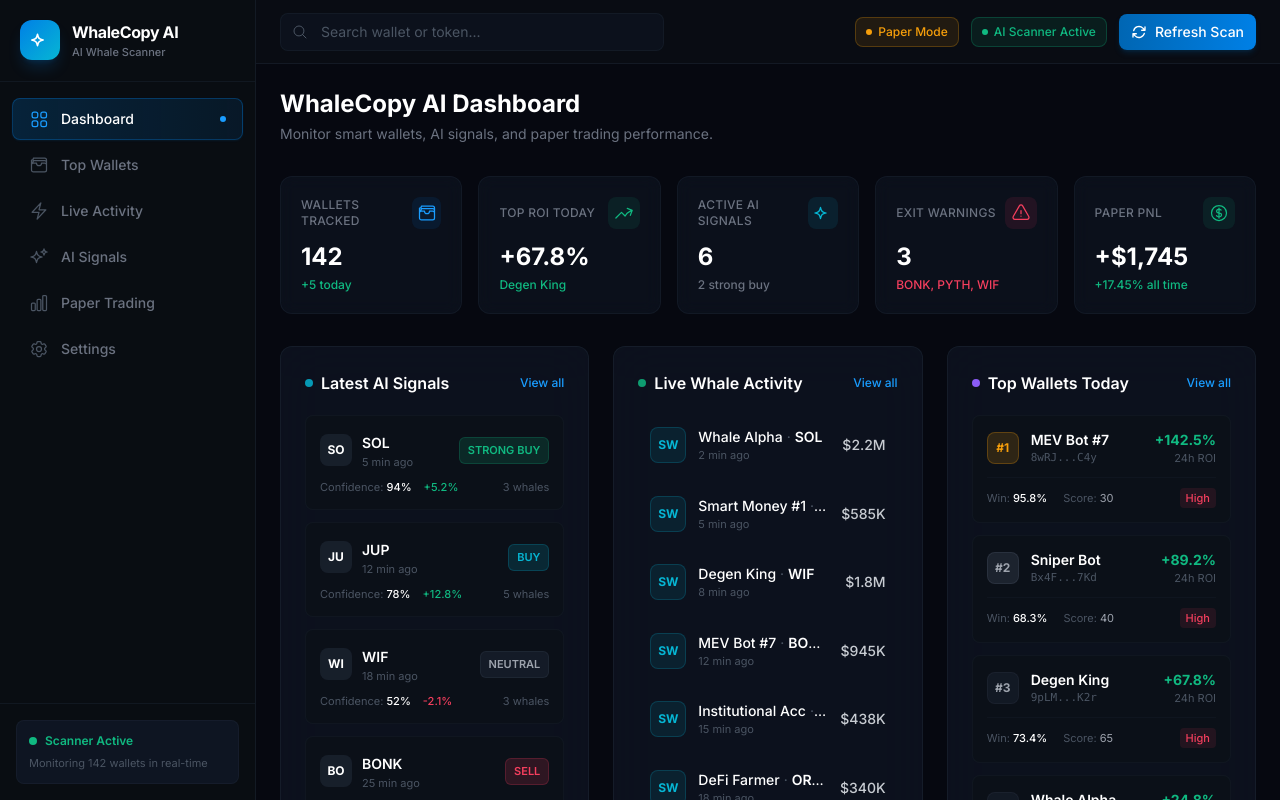
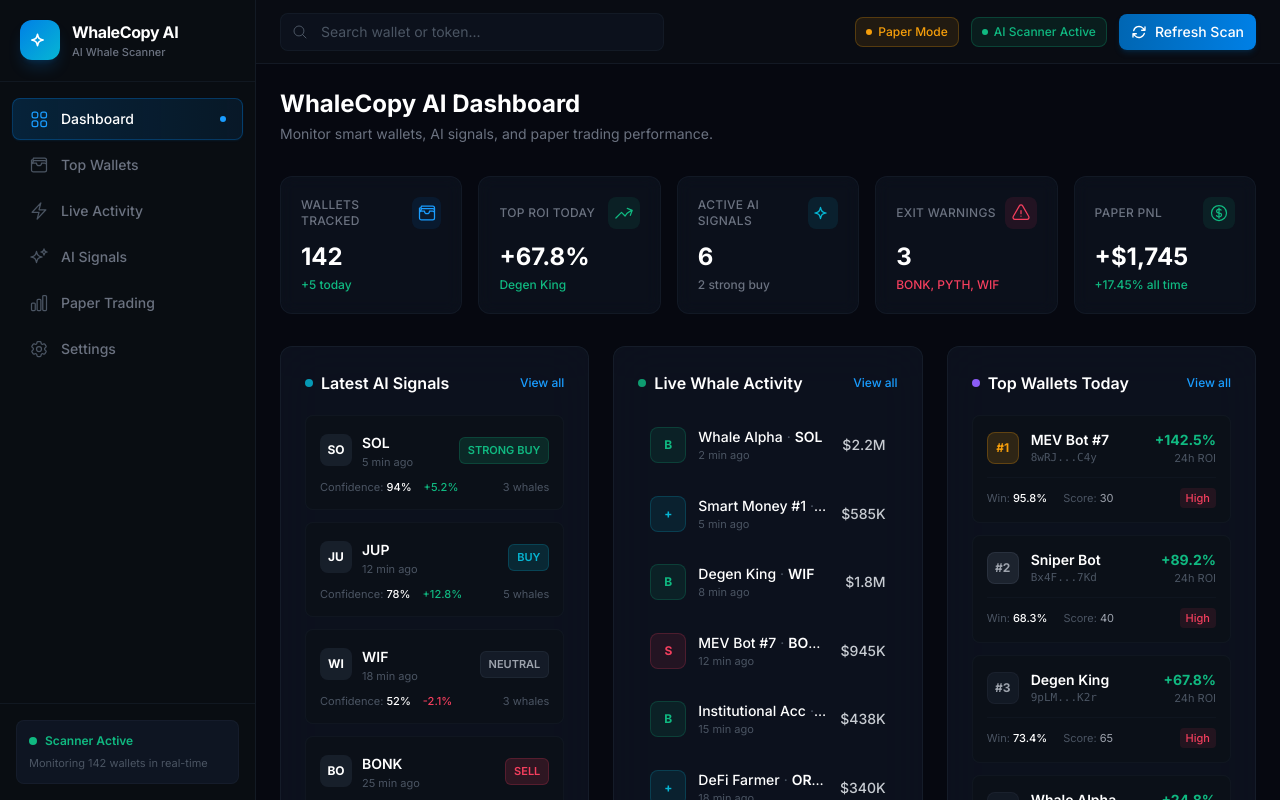
Before and after one commit to LoOp575/Whale-act, a Next.js app: page /dashboard in a window 1280 px wide. Shown: the top 800 px of the page. Built offline with nearby package versions, Linux system fonts and the light colour scheme.

Commit message:
fix: update Dashboard to use new activity action types (bought/sold/added/warning)

```diff
--- a/src/app/dashboard/page.tsx
+++ b/src/app/dashboard/page.tsx
@@ -185,18 +185,18 @@ export default function DashboardPage() {
               >
                 {/* Action badge */}
                 <div className={`w-9 h-9 rounded-lg flex items-center justify-center flex-shrink-0 ${
-                  activity.action === "BUY"
+                  activity.action === "bought"
                     ? "bg-accent-emerald/10 border border-accent-emerald/20"
-                    : activity.action === "SELL"
+                    : activity.action === "sold" || activity.action === "warning"
                     ? "bg-accent-rose/10 border border-accent-rose/20"
                     : "bg-accent-cyan/10 border border-accent-cyan/20"
                 }`}>
                   <span className={`text-xs font-bold ${
-                    activity.action === "BUY" ? "text-accent-emerald" :
-                    activity.action === "SELL" ? "text-accent-rose" :
+                    activity.action === "bought" ? "text-accent-emerald" :
+                    activity.action === "sold" || activity.action === "warning" ? "text-accent-rose" :
                     "text-accent-cyan"
                   }`}>
-                    {activity.action === "BUY" ? "B" : activity.action === "SELL" ? "S" : "SW"}
+                    {activity.action === "bought" ? "B" : activity.action === "sold" ? "S" : activity.action === "warning" ? "!" : "+"}
                   </span>
                 </div>
 
```
